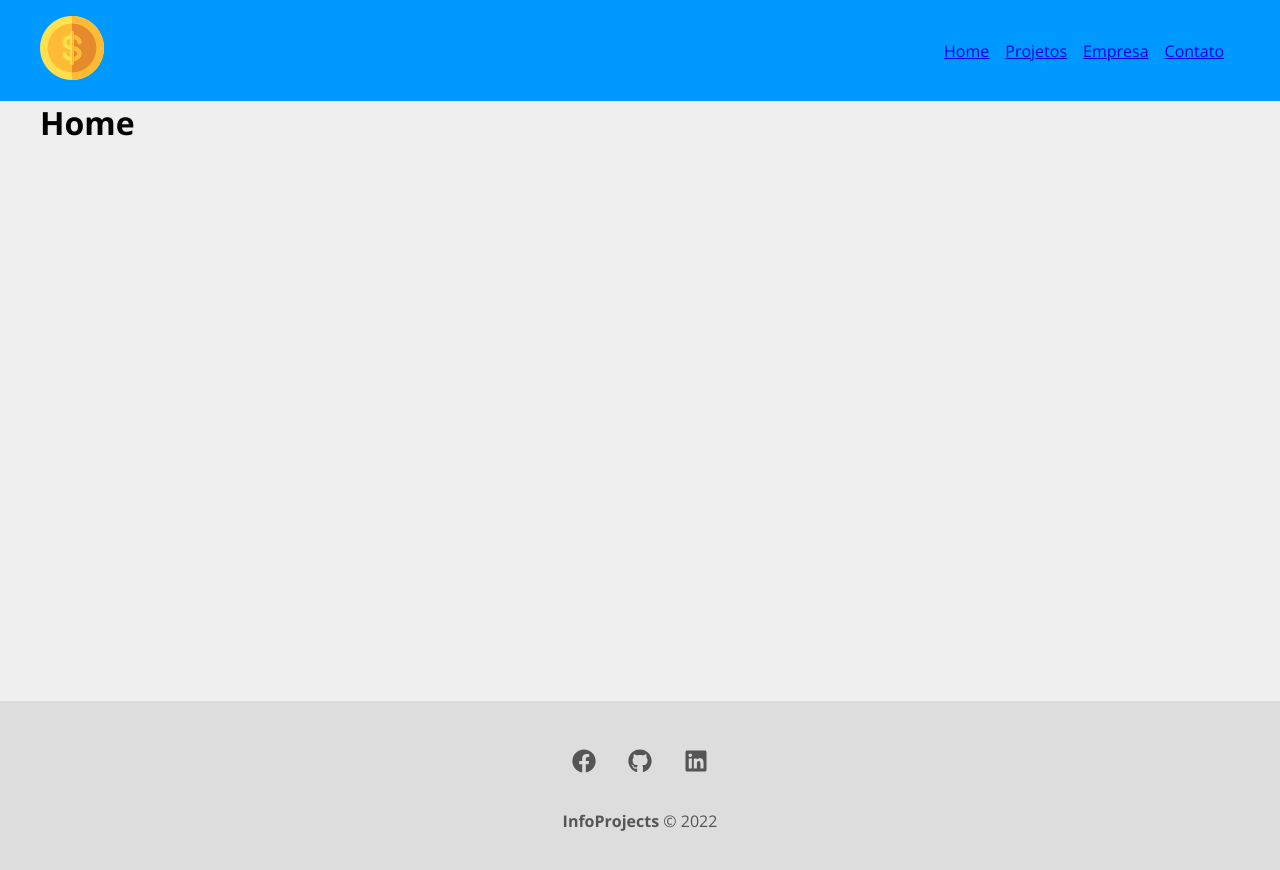
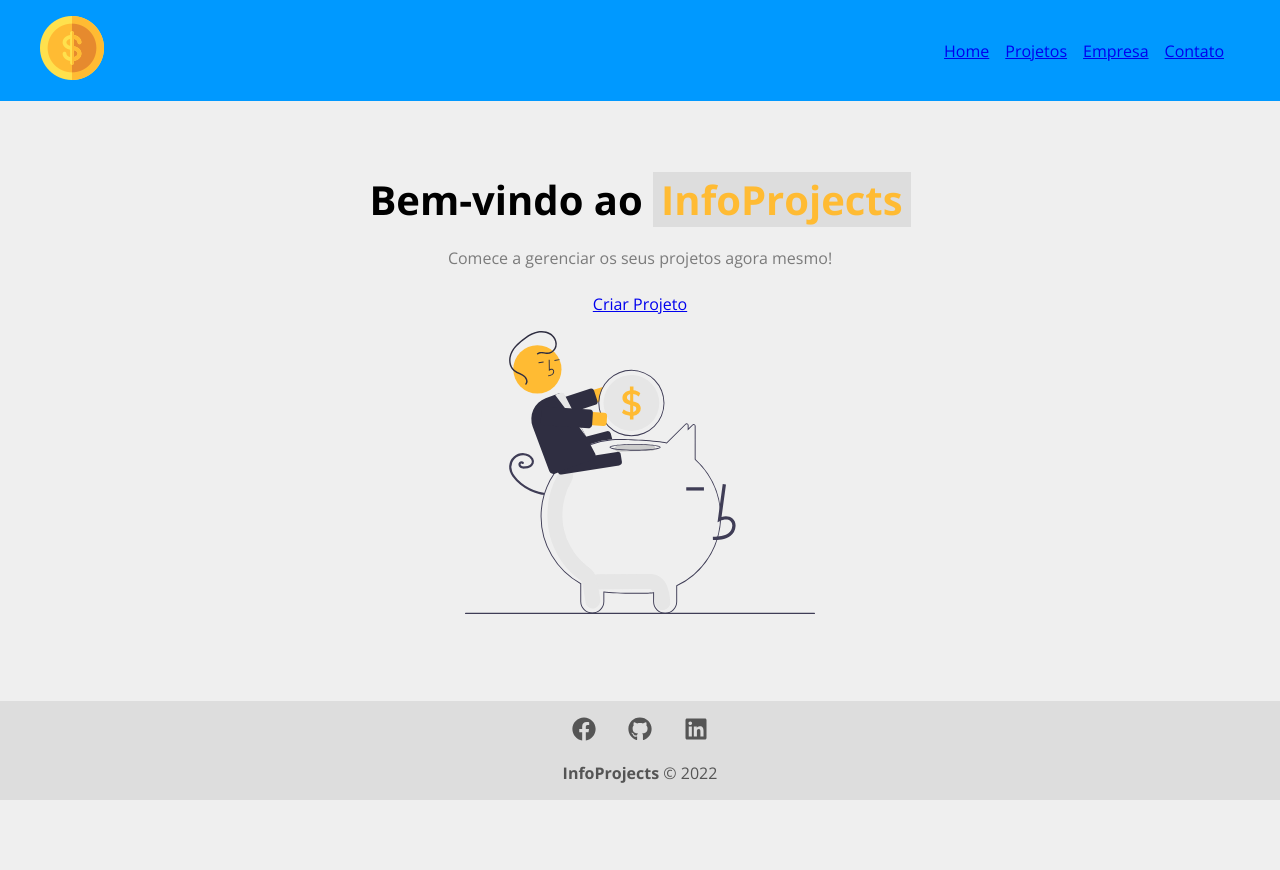
Before and after one commit to PauloRobertoVieira/-PS-ES-2021-2-InfoProjects, a React (Create React App) app in the folder 4.Sistema/frontend/infoprojects/: page / in a window 1280 px wide. Shown: the top 870 px of the page. After the commit the page ends 800 px from the top, so only its background shows below. Built offline with nearby package versions, Linux system fonts and the light colour scheme.

Commit message:
página home

```diff
--- a/4.Sistema/frontend/infoprojects/src/App.js
+++ b/4.Sistema/frontend/infoprojects/src/App.js
@@ -1,4 +1,4 @@
-import { BrowserRouter as Router, Switch, Route, Link } from 'react-router-dom'
+import { BrowserRouter as Router, Switch, Route } from 'react-router-dom'
 import Home from './components/pages/Home'
 import Projects from './components/pages/Projects'
 import Contact from './components/pages/Contact'
--- a/4.Sistema/frontend/infoprojects/src/components/layout/Footer.module.css
+++ b/4.Sistema/frontend/infoprojects/src/components/layout/Footer.module.css
@@ -1,7 +1,7 @@
 .footer {
     background-color: #ddd;
     color: #555;
-    padding: 3em;
+    padding: 1em;
     text-align: center;
 }
 
@@ -25,7 +25,7 @@
 }
 
 .copy_right {
-    margin-top: 2em;
+    margin-top: 1em;
 }
 
 .copy_right span {
--- a/4.Sistema/frontend/infoprojects/src/components/pages/Home.js
+++ b/4.Sistema/frontend/infoprojects/src/components/pages/Home.js
@@ -1,8 +1,14 @@
+import styles from './Home.module.css'
+import savings from '../../img/savings.svg'
+
 function Home(){
     return (
-        <div>
-            <h1>Home</h1>
-        </div>
+        <section className={styles.home_container}>
+            <h1>Bem-vindo ao <span>InfoProjects</span></h1>
+            <p>Comece a gerenciar os seus projetos agora mesmo!</p>
+            <a href='/'>Criar Projeto</a>
+            <img src={savings} alt='InfoProjects' />
+        </section>
     )
 }
 
--- /dev/null
+++ b/4.Sistema/frontend/infoprojects/src/components/pages/Home.module.css
@@ -0,0 +1,29 @@
+.home_container {
+    width: 100%;
+    display: flex;
+    flex-direction: column;
+    align-items: center;
+    justify-content: center;
+    padding: 4em;
+}
+
+.home_container h1 {
+    font-size: 2.5em;
+    margin-bottom: .5em;
+}
+
+.home_container h1 span {
+    color: #ffbb33;
+    padding: 0 .2em;
+    background-color: #ddd;
+}
+
+.home_container p {
+    margin-bottom: 1.5em;
+    color: #7b7b7b;
+}
+
+.home_container img {
+    width: 350px;
+    margin: 1em 0;
+}
```
Also changed, not shown: 4.Sistema/frontend/infoprojects/src/components/layout/LinkButton.js (added, +8 -0 lines), 4.Sistema/frontend/infoprojects/src/components/layout/LinkButton.module.css (added).
